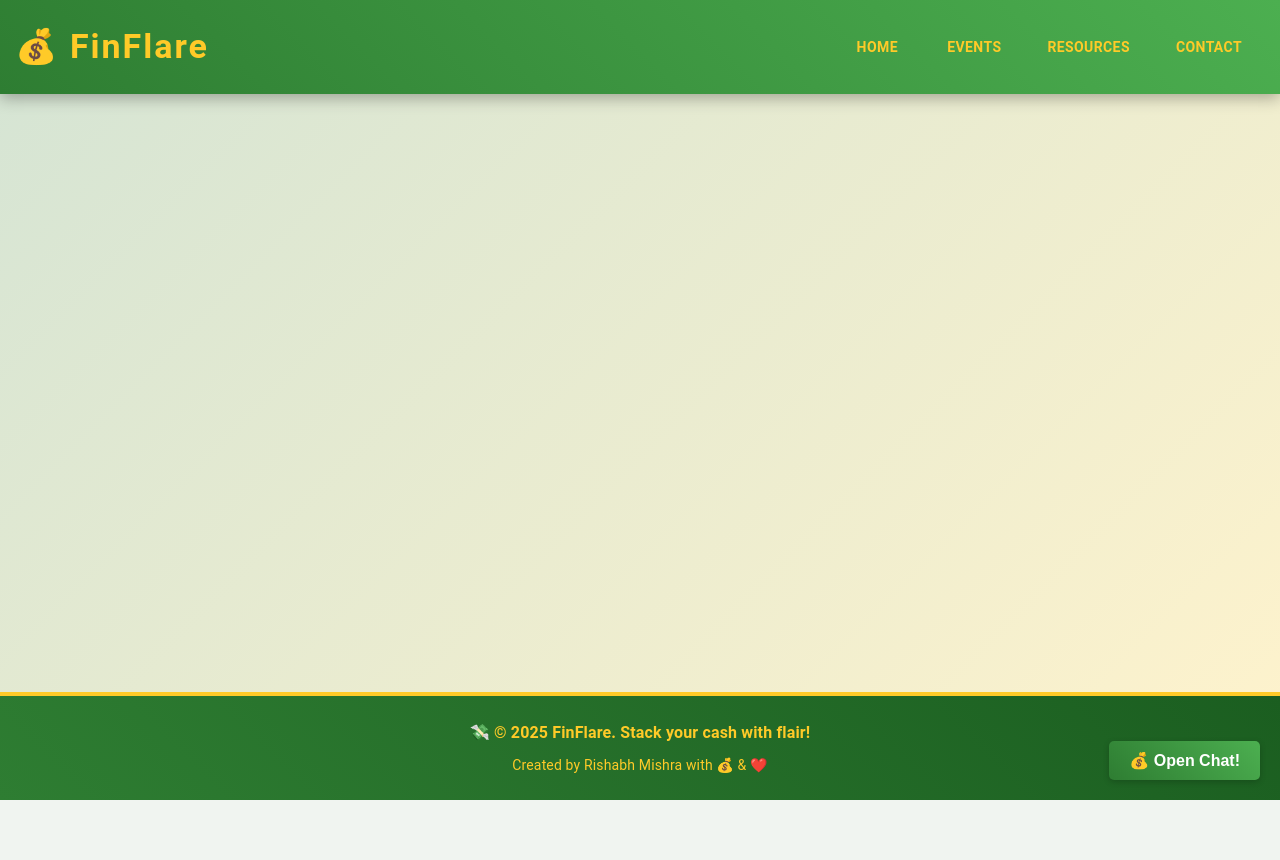
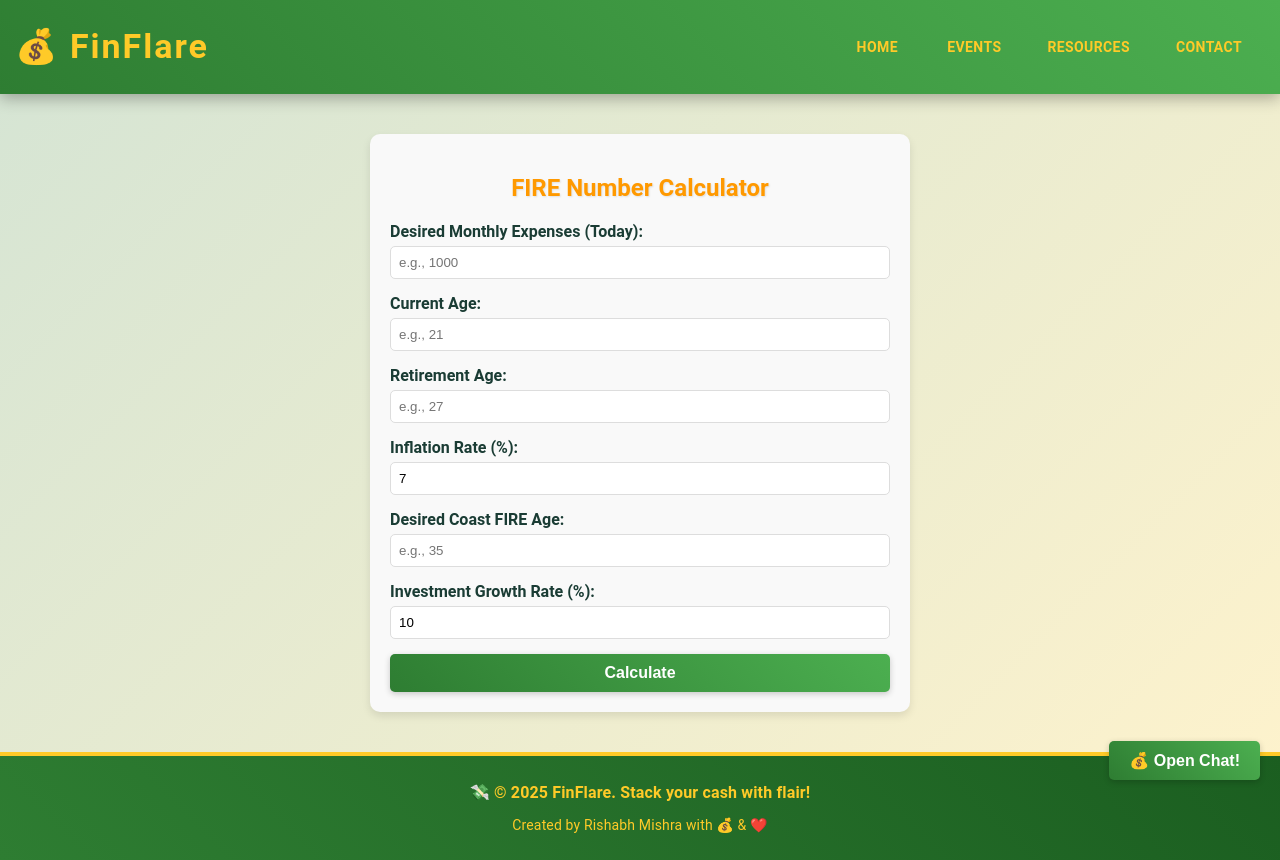
Before and after one commit to rishabhworks/Finflare-FrontEnd-React, a React (Create React App) app: page /fire-calculator in a window 1280 px wide. Before the commit the page ends 800 px from the top, so only its background shows below. Built offline with nearby package versions, Linux system fonts and the light colour scheme.

Commit message:
Fire Calculator Created and Linked

```diff
--- a/src/App.js
+++ b/src/App.js
@@ -10,9 +10,9 @@ import TaxAndToasted from './pages/TaxAndToasted';
 import TaxGambit from './pages/TaxGambit';
 import Header from './components/Header';
 import Footer from './components/Footer';
-import Chatbot from './components/Chatbot'; // Import Chatbot
+import Chatbot from './components/Chatbot';
+import FireCalculator from './components/FireCalculator'; // Yeh rakho
 import './App.css';
-
 
 function App() {
   return (
@@ -29,10 +29,11 @@ function App() {
             <Route path="/resources/credit-card-hacks" element={<CreditCardHacks />} />
             <Route path="/events/tax-and-toasted" element={<TaxAndToasted />} />
             <Route path="/events/tax-gambit" element={<TaxGambit />} />
+            <Route path="/fire-calculator" element={<FireCalculator />} />
           </Routes>
         </main>
         <Footer />
-        <Chatbot /> {/* Add Chatbot here */}
+        <Chatbot />
       </div>
     </Router>
   );
--- /dev/null
+++ b/src/components/FireCalculator.js
@@ -0,0 +1,149 @@
+import React, { useState } from 'react';
+import '../styles/FireCalculator.css';
+
+const FireCalculator = () => {
+  const [formData, setFormData] = useState({
+    monthlyExpenses: '',
+    currentAge: '',
+    retirementAge: '',
+    inflationRate: '7', // Default 7%
+    coastAge: '',
+    growthRate: '10', // Default 10%
+  });
+  const [results, setResults] = useState(null);
+
+  const handleChange = (e) => {
+    const { name, value } = e.target;
+    setFormData((prev) => ({ ...prev, [name]: value }));
+  };
+
+  const calculateFire = (e) => {
+    e.preventDefault();
+    const {
+      monthlyExpenses,
+      currentAge,
+      retirementAge,
+      inflationRate,
+      coastAge,
+      growthRate,
+    } = formData;
+
+    // Convert to numbers
+    const monthly = parseFloat(monthlyExpenses);
+    const currAge = parseInt(currentAge);
+    const retAge = parseInt(retirementAge);
+    const infRate = parseFloat(inflationRate) / 100;
+    const coast = parseInt(coastAge);
+    const growRate = parseFloat(growthRate) / 100;
+
+    // Calculations
+    const yearlyExpensesToday = monthly * 12;
+    const yearsToRetirement = retAge - currAge;
+    const yearlyExpensesRetirement = yearlyExpensesToday * Math.pow(1 + infRate, yearsToRetirement);
+
+    const leanFire = yearlyExpensesRetirement * 20;
+    const fire = yearlyExpensesRetirement * 25;
+    const fatFire = yearlyExpensesRetirement * 50;
+
+    const yearsToCoast = coast - retAge;
+    const coastFire = fire * Math.pow(1 + growRate, yearsToCoast);
+
+    setResults({
+      yearlyExpensesToday,
+      yearlyExpensesRetirement,
+      leanFire,
+      fire,
+      fatFire,
+      coastFire,
+    });
+  };
+
+  return (
+    <div className="fire-calculator">
+      <h2>FIRE Number Calculator</h2>
+      <form onSubmit={calculateFire}>
+        <div className="form-group">
+          <label>Desired Monthly Expenses (Today):</label>
+          <input
+            type="number"
+            name="monthlyExpenses"
+            value={formData.monthlyExpenses}
+            onChange={handleChange}
+            placeholder="e.g., 1000"
+            required
+          />
+        </div>
+        <div className="form-group">
+          <label>Current Age:</label>
+          <input
+            type="number"
+            name="currentAge"
+            value={formData.currentAge}
+            onChange={handleChange}
+            placeholder="e.g., 21"
+            required
+          />
+        </div>
+        <div className="form-group">
+          <label>Retirement Age:</label>
+          <input
+            type="number"
+            name="retirementAge"
+            value={formData.retirementAge}
+            onChange={handleChange}
+            placeholder="e.g., 27"
+            required
+          />
+        </div>
+        <div className="form-group">
+          <label>Inflation Rate (%):</label>
+          <input
+            type="number"
+            name="inflationRate"
+            value={formData.inflationRate}
+            onChange={handleChange}
+            placeholder="e.g., 7"
+            required
+          />
+        </div>
+        <div className="form-group">
+          <label>Desired Coast FIRE Age:</label>
+          <input
+            type="number"
+            name="coastAge"
+            value={formData.coastAge}
+            onChange={handleChange}
+            placeholder="e.g., 35"
+            required
+          />
+        </div>
+        <div className="form-group">
+          <label>Investment Growth Rate (%):</label>
+          <input
+            type="number"
+            name="growthRate"
+            value={formData.growthRate}
+            onChange={handleChange}
+            placeholder="e.g., 10"
+            required
+          />
+        </div>
+        <button type="submit">Calculate</button>
+      </form>
+
+      {results && (
+        <div className="results">
+          <h3>Your FIRE Numbers</h3>
+          <p>Yearly Expenses (Today): ${results.yearlyExpensesToday.toLocaleString()}</p>
+          <p>Yearly Expenses (Retirement): ${results.yearlyExpensesRetirement.toLocaleString()}</p>
+          <p>Lean FIRE: ${results.leanFire.toLocaleString()}</p>
+          <p>FIRE: ${results.fire.toLocaleString()}</p>
+          <p>Fat FIRE: ${results.fatFire.toLocaleString()}</p>
+          <p>Coast FIRE: ${results.coastFire.toLocaleString()}</p>
+        </div>
+      )}
+    </div>
+  );
+};
+
+export default FireCalculator;
--- a/src/pages/Home.js
+++ b/src/pages/Home.js
@@ -1,4 +1,5 @@
 import React from 'react';
+import { Link } from 'react-router-dom';
 import { Box, Button, Typography } from '@mui/material';
 
 const Home = () => {
@@ -10,9 +11,12 @@ const Home = () => {
       <Typography variant="h5" paragraph sx={{ color: '#1a3c34', maxWidth: '700px', margin: '0 auto 20px', fontSize: { xs: '1rem', sm: '1.25rem' } }}>
         Grow your wealth with a grin! Catch <strong>Tax and Toasted</strong> (roasting financial flops) and <strong>Tax Gambit</strong> (Bingo meets 90+ tax FAQs).
       </Typography>
+
+      <Link to="/fire-calculator">
       <Button variant="contained" sx={{ padding: { xs: '10px 20px', sm: '15px 40px' }, fontSize: { xs: '14px', sm: '18px' }, fontWeight: 'bold' }}>
         Stack Your Cash!
       </Button>
+      </Link>
     </Box>
   );
 };
--- /dev/null
+++ b/src/styles/FireCalculator.css
@@ -0,0 +1,64 @@
+.fire-calculator {
+    padding: 20px;
+    max-width: 500px;
+    margin: 20px auto;
+    background-color: #f9f9f9;
+    border-radius: 10px;
+    box-shadow: 0 4px 8px rgba(0, 0, 0, 0.1);
+  }
+
+  .fire-calculator h2 {
+    text-align: center;
+    color: #ff9900;
+    margin-bottom: 20px;
+  }
+
+  .form-group {
+    margin-bottom: 15px;
+  }
+
+  .form-group label {
+    display: block;
+    margin-bottom: 5px;
+    font-weight: bold;
+  }
+
+  .form-group input {
+    width: 100%;
+    padding: 8px;
+    border: 1px solid #ddd;
+    border-radius: 5px;
+    box-sizing: border-box;
+  }
+
+  .fire-calculator button {
+    width: 100%;
+    padding: 10px;
+    background-color: #ff9900;
+    color: white;
+    border: none;
+    border-radius: 5px;
+    cursor: pointer;
+    font-weight: bold;
+  }
+
+  .fire-calculator button:hover {
+    background-color: #e68a00;
+  }
+
+  .results {
+    margin-top: 20px;
+    padding: 15px;
+    background-color: #fff;
+    border-radius: 5px;
+    box-shadow: 0 2px 4px rgba(0, 0, 0, 0.1);
+  }
+
+  .results h3 {
+    color: #ff9900;
+    margin-bottom: 10px;
+  }
+
+  .results p {
+    margin: 5px 0;
+  }
```
